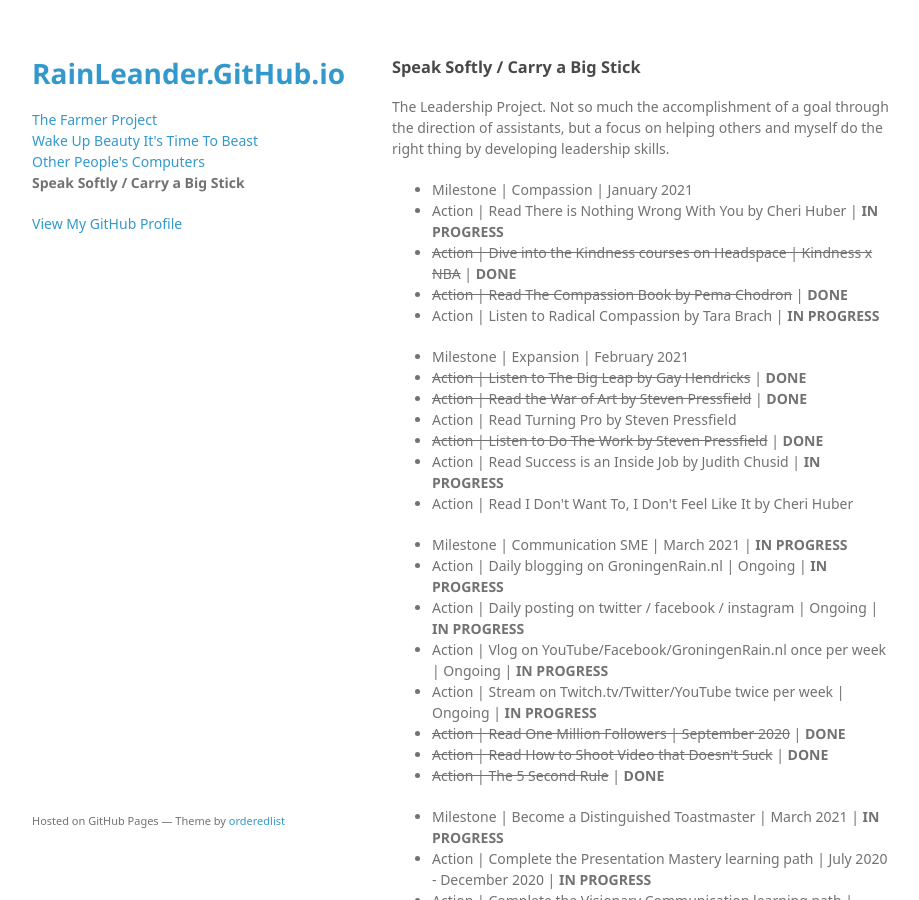
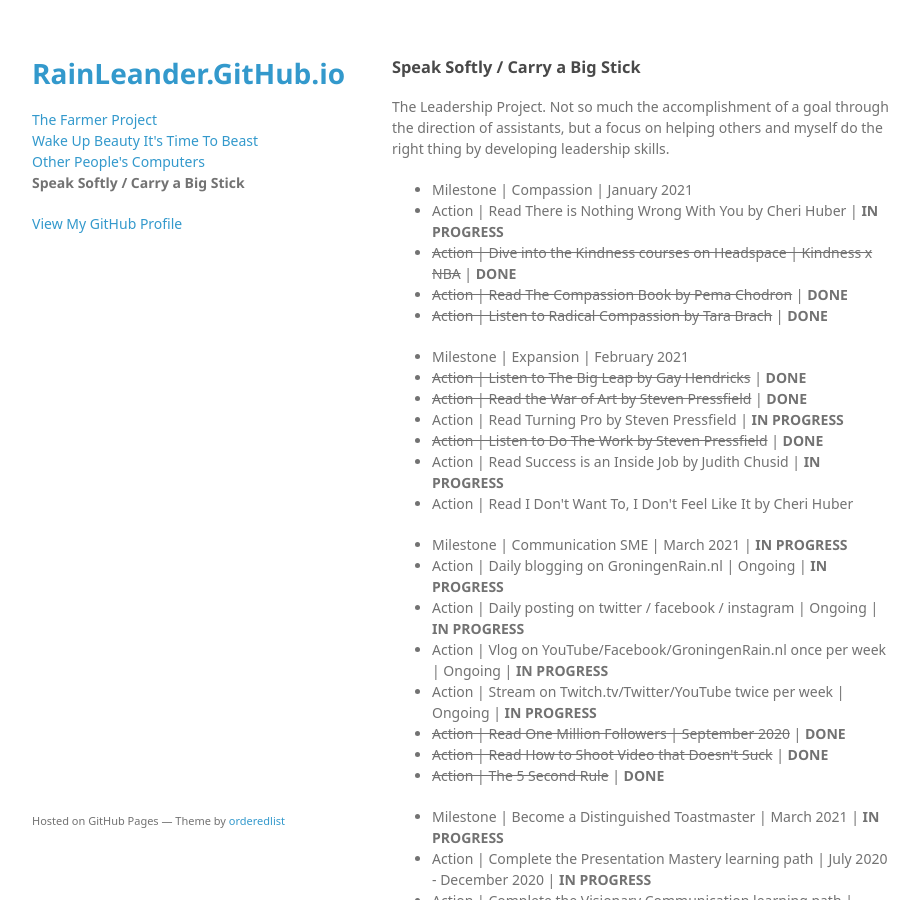
Before and after one commit to rainleander/rainleander.github.io, a Jekyll site: the page speak-softly.html, which Jekyll copies as it is, in a window 1280 px wide and 900 px high. Shown: the whole window, without its empty margins (178-1097 px from the left). Built offline with Jekyll 4.4.1, drawn with Linux system fonts in a browser that asks for light colours; some web fonts are replaced.

Commit message:
Update speak-softly.html

```diff
--- a/speak-softly.html
+++ b/speak-softly.html
@@ -33,12 +33,12 @@
           <li>Action | Read There is Nothing Wrong With You by Cheri Huber | <b>IN PROGRESS</b></li>
           <li><del>Action | Dive into the Kindness courses on Headspace | Kindness x NBA</del> | <b>DONE</b></li>
           <li><del>Action | Read The Compassion Book by Pema Chodron</del> | <b>DONE</b></li>
-          <li>Action | Listen to Radical Compassion by Tara Brach | <b>IN PROGRESS</b></li></ul>
+          <li><del>Action | Listen to Radical Compassion by Tara Brach</del> | <b>DONE</b></li></ul>
 
         <ul><li>Milestone | Expansion | February 2021</li>
           <li><del>Action | Listen to The Big Leap by Gay Hendricks</del> | <b>DONE</b></li>
           <li><del>Action | Read the War of Art by Steven Pressfield</del> | <b>DONE</b></li>
-          <li>Action | Read Turning Pro by Steven Pressfield</li>
+          <li>Action | Read Turning Pro by Steven Pressfield | <b>IN PROGRESS</b></li>
           <li><del>Action | Listen to Do The Work by Steven Pressfield</del> | <b>DONE</b></li>
           <li>Action | Read Success is an Inside Job by Judith Chusid | <b>IN PROGRESS</b></li>
           <li>Action | Read I Don't Want To, I Don't Feel Like It by Cheri Huber</li></ul>
```
